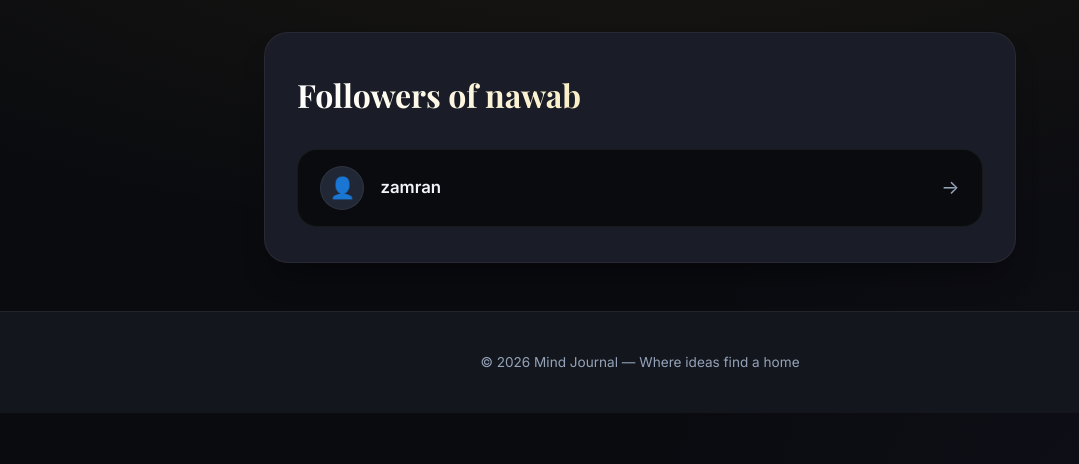
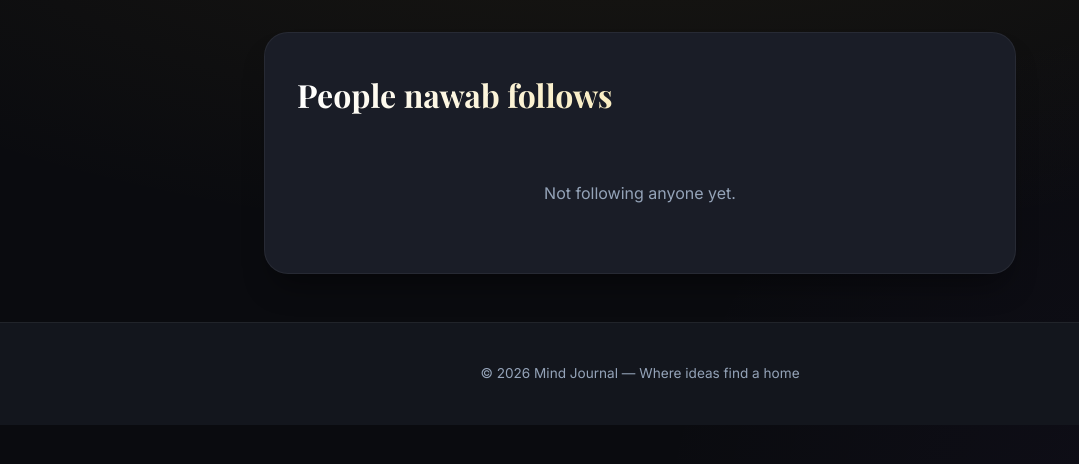
Before and after one commit to zamrancyber/blogsite, a Django app: a page that uses blog/templates/blog/followers_list.html in a window 1280 px wide. Shown: the part 72-536 px from the top of the page, without its empty margins (0-1079 px from the left). Run offline with Django 5.2, Linux system fonts and the light colour scheme; data comes from the database, SQL or seed files in the repository; some web fonts are replaced.

Commit message:
profiles

```diff
--- a/blog/templates/blog/chat.html
+++ b/blog/templates/blog/chat.html
@@ -309,7 +309,7 @@
 
 <nav class="navbar">
     <div class="nav-inner">
-        <div class="logo"><a href="{% url 'blog-home' %}">MyBlog</a></div>
+        <div class="logo"><a href="{% url 'blog-home' %}">Mind Journal</a></div>
         <div class="nav-links">
             <a href="{% url 'blog-home' %}">Home</a>
             {% if user.is_authenticated %}
@@ -331,6 +331,7 @@
         <div class="chat-header">
             <h2>Chat with {{ other_user.username }}</h2>
             <span class="user-badge">@{{ other_user.username }}</span>
+            <a href="{% url 'chat_list' %}" class="btn-outline" style="font-size: 0.8rem;">← All messages</a>
         </div>
 
         <div id="chat-messages">
@@ -361,7 +362,7 @@
 </main>
 
 <footer class="footer">
-    <p>© 2026 MyBlog — built with Django & love</p>
+    <p>© 2026 Mind Journal — built with Django & love</p>
 </footer>
 
 <script>
--- a/blog/templates/blog/followers_list.html
+++ b/blog/templates/blog/followers_list.html
@@ -3,7 +3,7 @@
 <head>
     <meta charset="UTF-8">
     <meta name="viewport" content="width=device-width, initial-scale=1.0">
-    <title>Followers of {{ target_user.username }} | MyBlog</title>
+    <title>Following | Mind Journal</title>
 
     <!-- Premium font pairing -->
     <link rel="preconnect" href="https://fonts.googleapis.com">
@@ -140,7 +140,7 @@
             color: var(--accent) !important;
         }
 
-        /* Followers section */
+        /* Following section */
         .followers-card {
             background: var(--surface);
             border-radius: var(--radius);
@@ -247,17 +247,17 @@
 
 <main class="container">
     <div class="followers-card">
-        <h2>Followers of {{ target_user.username }}</h2>
+        <h2>People {{ target_user.username }} follows</h2>
         <ul class="follower-list">
-            {% for follow in followers %}
-                <a href="{% url 'profile' follow.follower.username %}" class="follower-item">
+            {% for follow in following %}
+                <a href="{% url 'profile' follow.followed.username %}" class="follower-item">
                     <div class="follower-avatar">👤</div>
-                    <span class="follower-name">{{ follow.follower.username }}</span>
+                    <span class="follower-name">{{ follow.followed.username }}</span>
                     <span class="follower-arrow">→</span>
                 </a>
             {% empty %}
                 <div class="empty-state">
-                    <p>No followers yet.</p>
+                    <p>Not following anyone yet.</p>
                 </div>
             {% endfor %}
         </ul>
```
